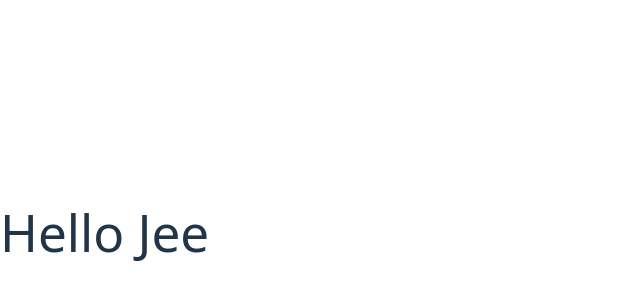
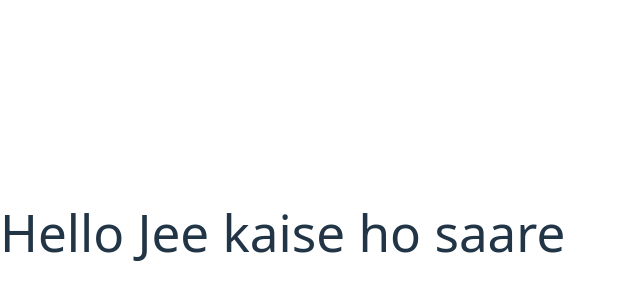
Before and after one commit to adityaraj1236/infraIndia, a React (Vite) app in the folder infraIndia/: page / in a window 1280 px wide. Shown: the part 168-468 px from the top of the page, without its empty margins (0-640 px from the left). Built offline with nearby package versions, Linux system fonts and the light colour scheme.

Commit message:
app updated again

```diff
--- a/infraIndia/src/App.jsx
+++ b/infraIndia/src/App.jsx
@@ -1,7 +1,7 @@
 const App = () => {
   return (
     <div>
-      <h1>Hello Jee</h1>
+      <h1>Hello Jee kaise ho saare </h1>
     </div>
   )
 }
```
